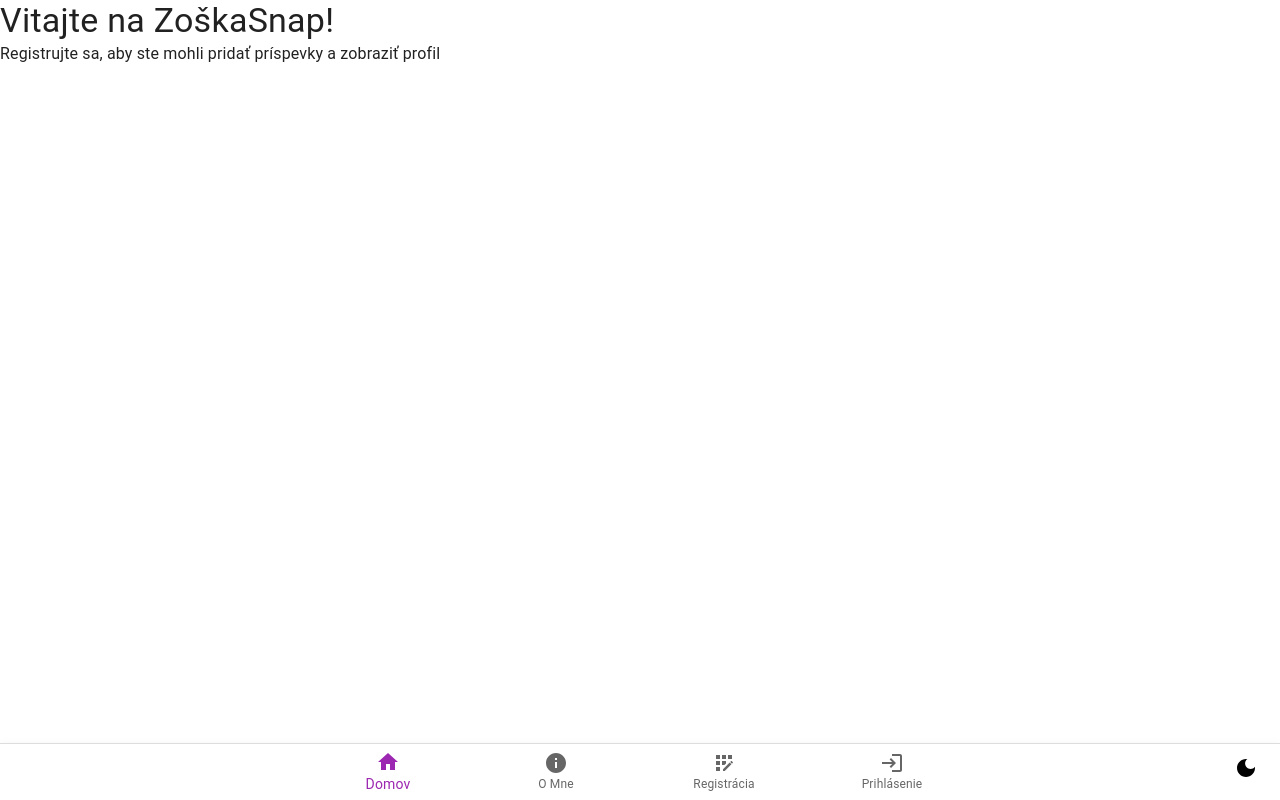
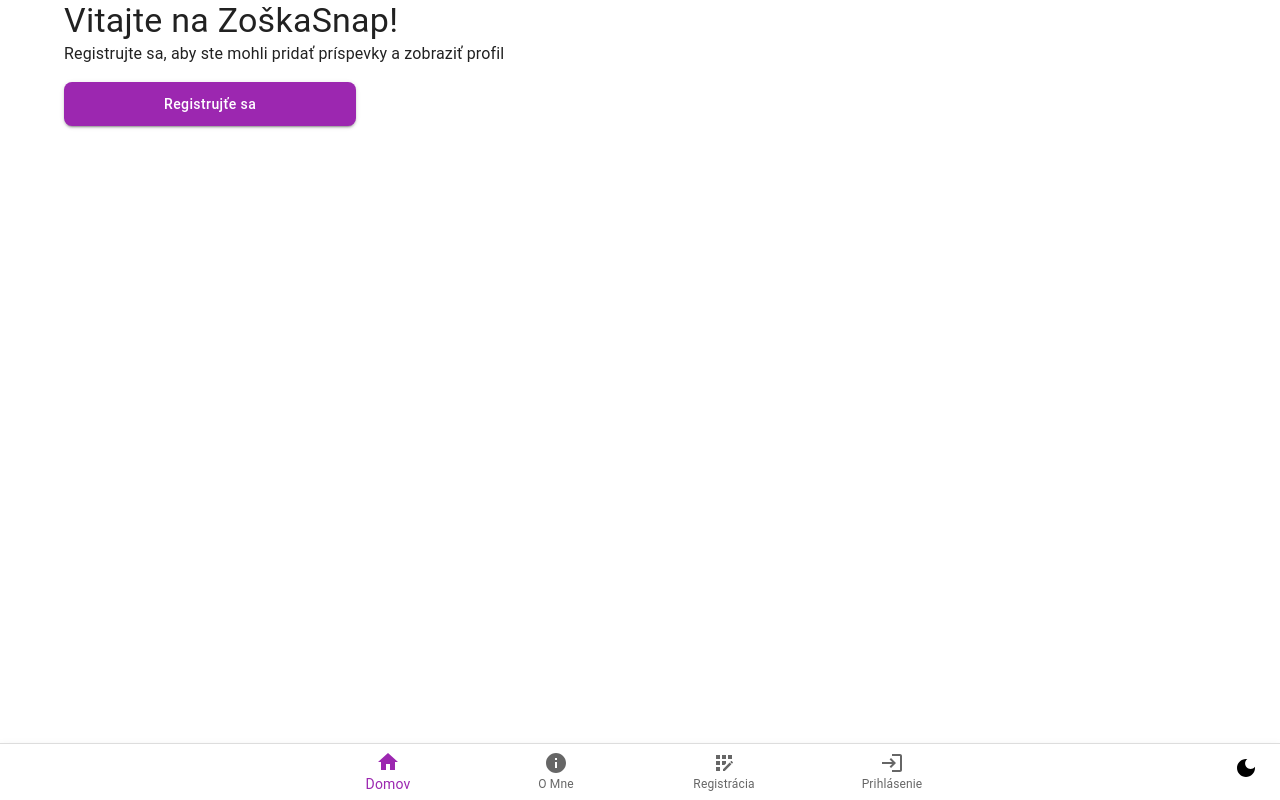
Before and after one commit to HyperD42/snap-zoska, a Next.js app: page / in a window 1280 px wide. Built offline with nearby package versions, Linux system fonts and the light colour scheme; no server answers.

Commit message:
dumb stuff

```diff
--- a/src/sections/HomeView.tsx
+++ b/src/sections/HomeView.tsx
@@ -1,12 +1,32 @@
 // sections/HomeView.tsx
 
+import { Button, Container, Link } from "@mui/material";
 import Typography from "@mui/material/Typography";
 
 export default function HomeView() {
   return (
-    <>
+    <Container>
       <Typography variant="h4">Vitajte na ZoškaSnap!</Typography>
       <Typography>Registrujte sa, aby ste mohli pridať príspevky a zobraziť profil</Typography>
-    </>
+      <Link href="/auth/registracia" style={{ textDecoration: 'none' }}>
+        <Button
+          variant="contained"
+          color="primary"
+          sx={{
+            display: 'block',
+            padding: '10px 100px',
+            marginTop: '1rem',
+            borderRadius: 2,
+            textTransform: 'none',
+            textAlign: 'center',
+            '&:hover': {
+              backgroundColor: 'primary.dark',
+            },
+          }}
+        >
+          Registrujťe sa
+        </Button>
+      </Link>
+    </Container>
   );
 }
```
Also changed, not shown: src/sections/AboutMeView.tsx (+5 -2 lines).
